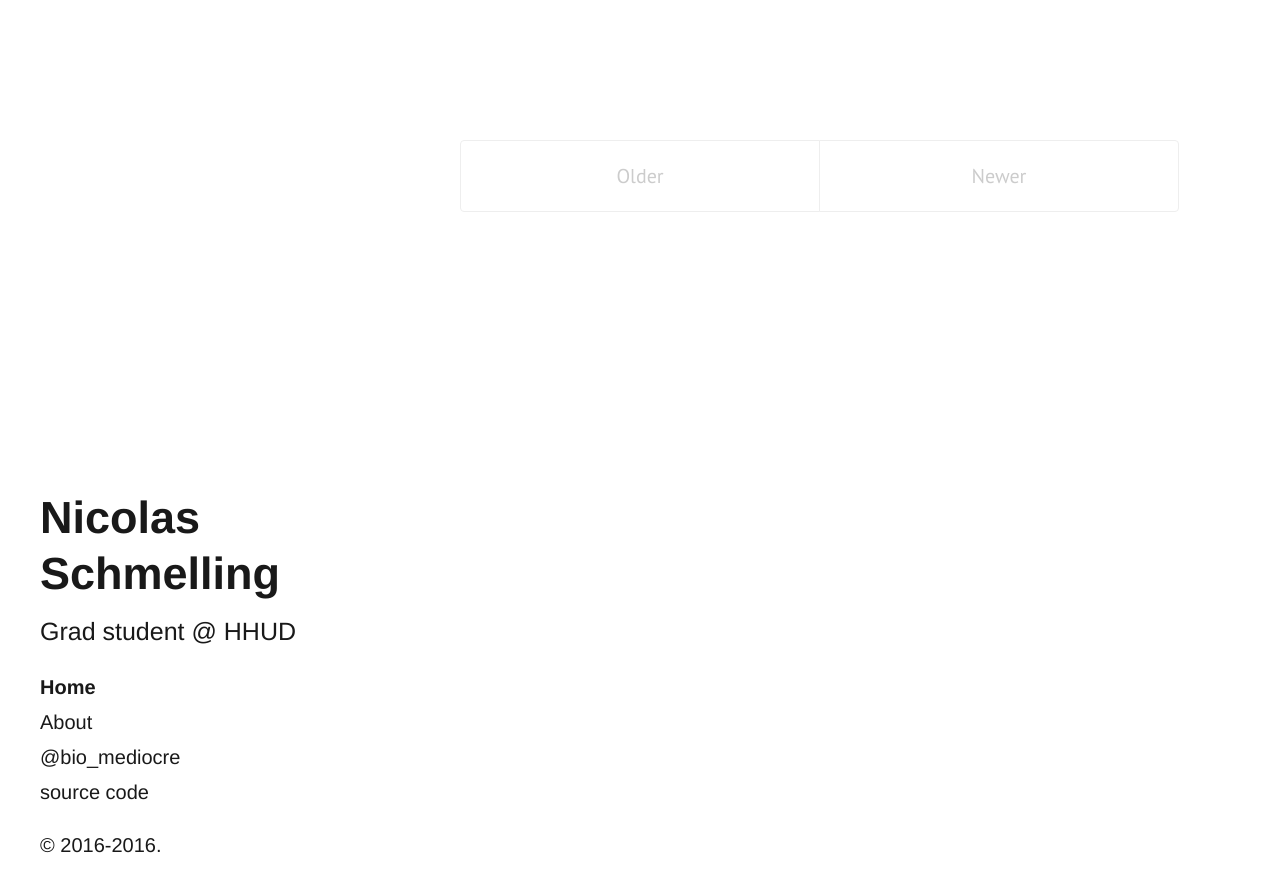
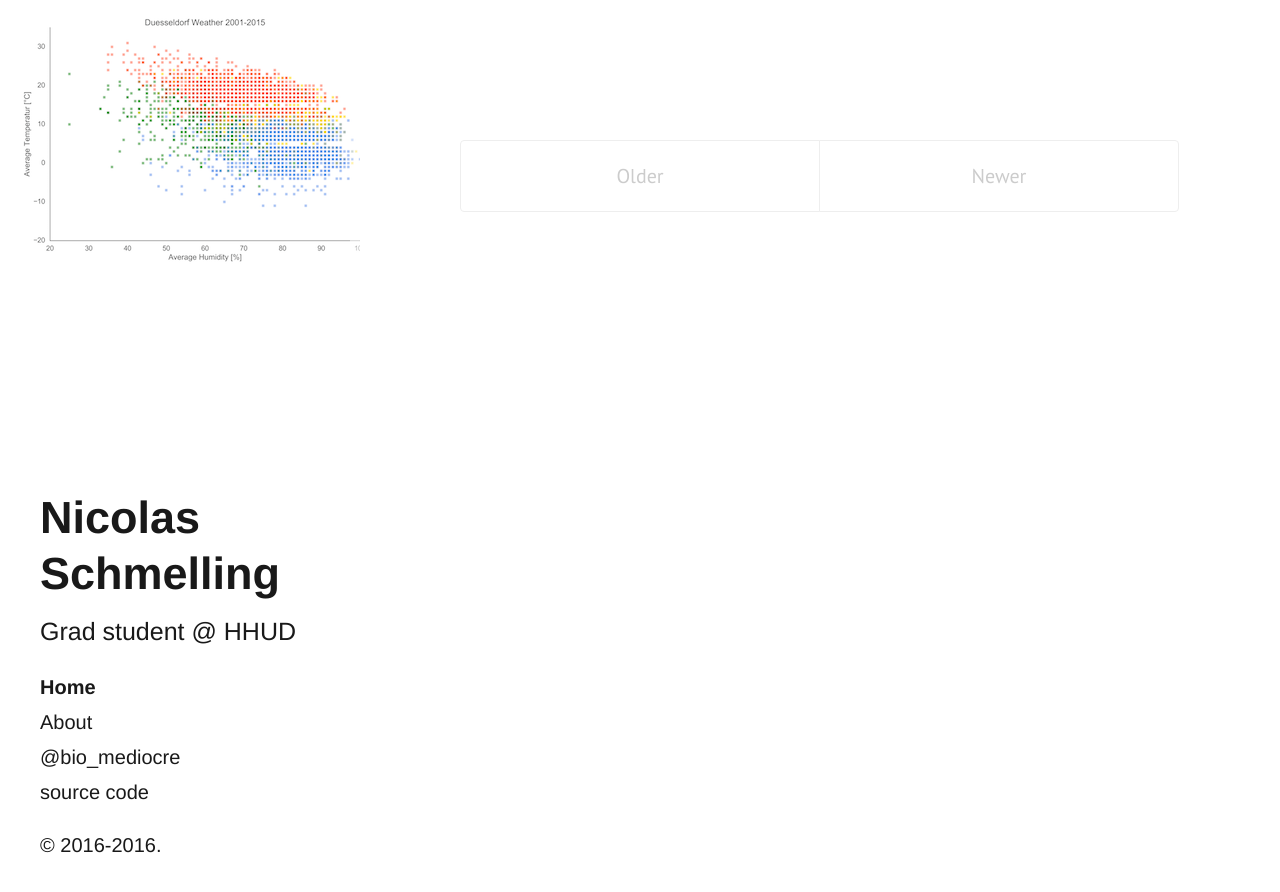
Before and after one commit to schmelling/schmelling.github.io, a Jekyll site: the page built from index.html, in a window 1280 px wide. Shown: the top 892 px of the page. Built offline with Jekyll 4.4.1, drawn with Linux system fonts in a browser that asks for light colours; the list of posts is cut into pages by our own code.

Commit message:
theme image

```diff
--- a/_layouts/default.html
+++ b/_layouts/default.html
@@ -3,7 +3,7 @@
 
   {% include head.html %}
 
-  <body class="theme-white">
+  <body class="theme-image">
 
     {% include sidebar.html %}
 
--- a/public/css/hyde.css
+++ b/public/css/hyde.css
@@ -181,7 +181,7 @@ a.sidebar-nav-item:focus {
 .theme-image .sidebar {
   background-color: #fff;
   background-image: url("../weather.png");
-  background-position: left;
+  background-position: top left;
   background-repeat: no-repeat;
   border-style: solid;
   border-width: 0px 10px 0px 0px;
```
Also changed, not shown: public/weather.png.
